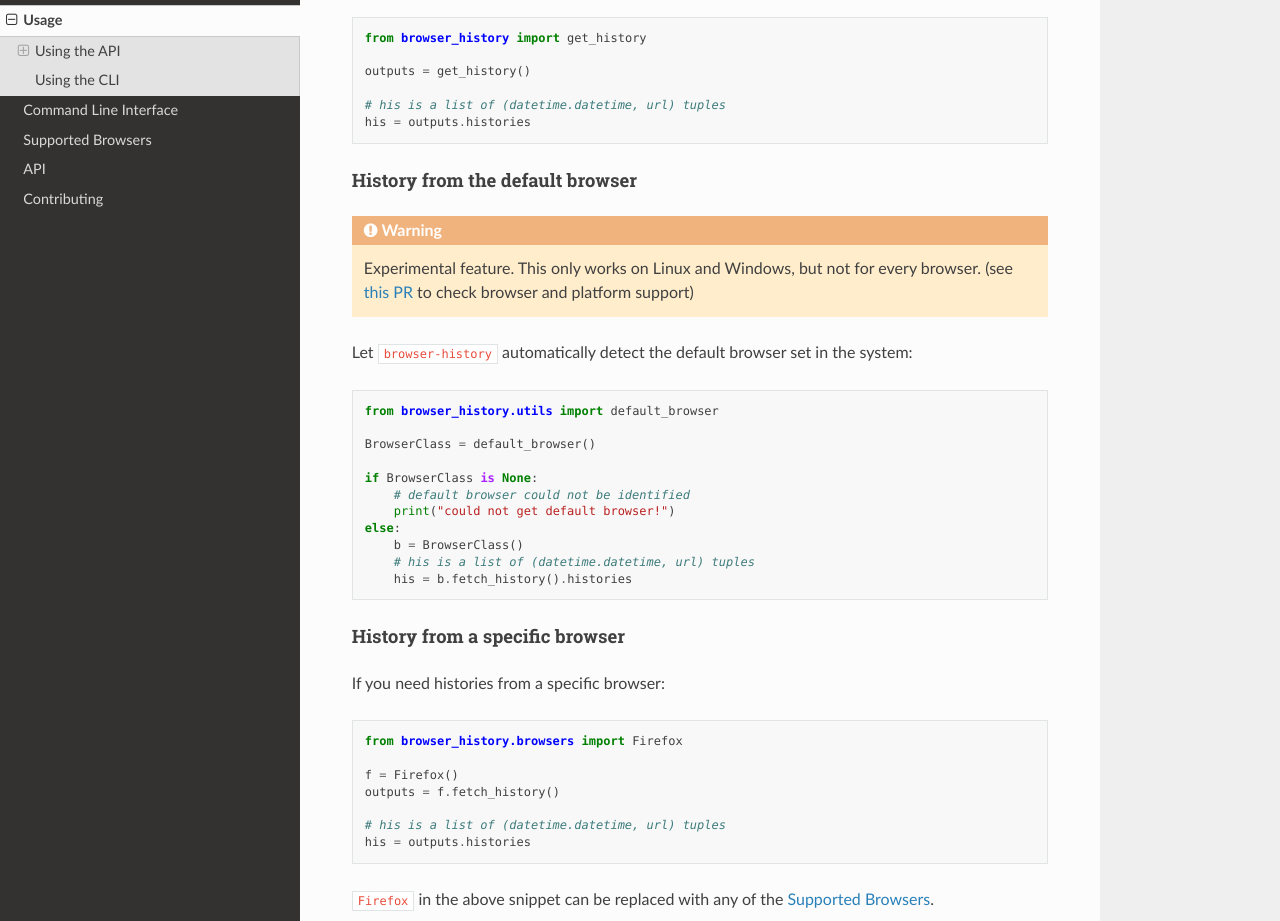
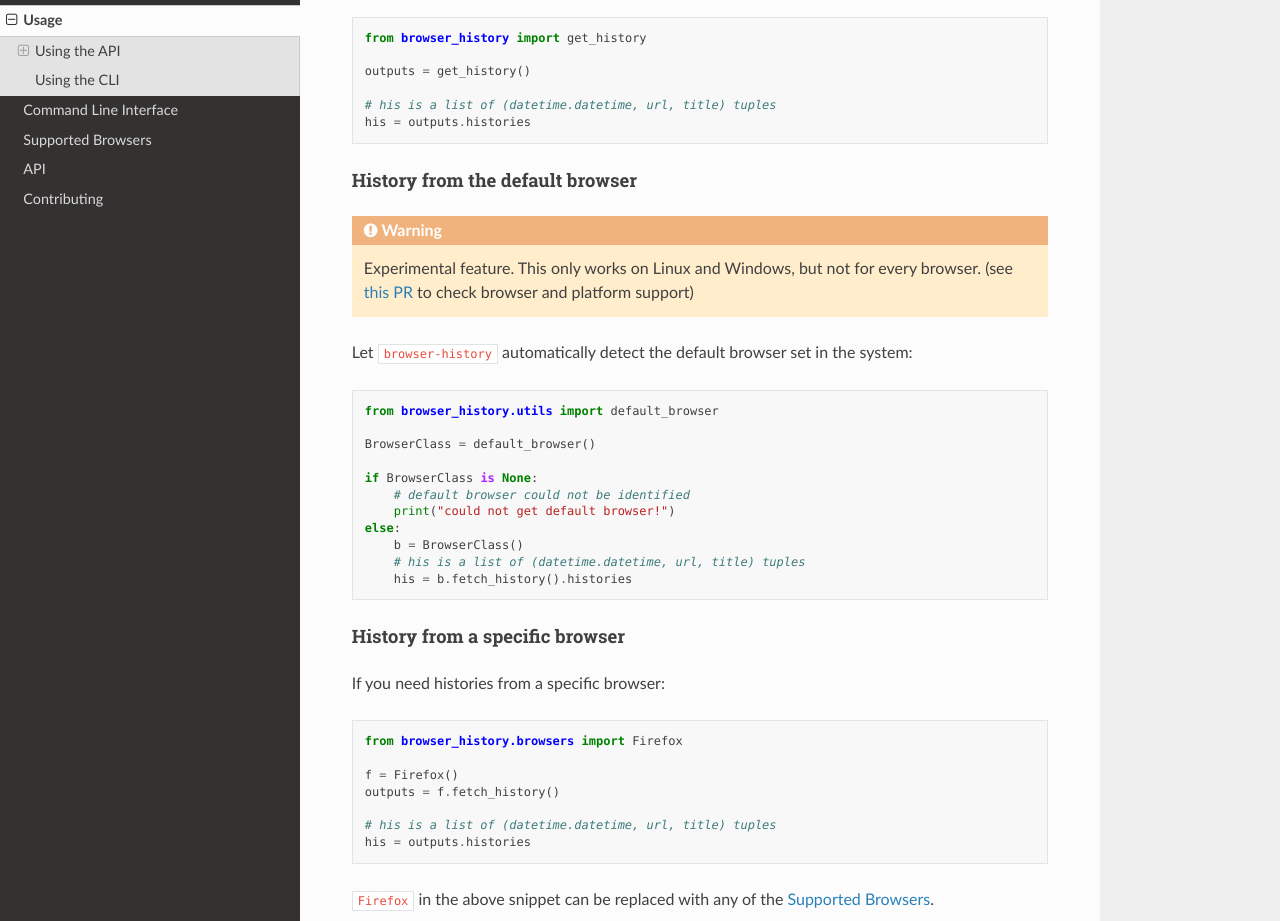
Before and after one commit to browser-history/browser-history, a Sphinx documentation site: the page built from docs/usage.rst, in a window 1280 px wide and 1400 px high, scrolled down 402 px. Shown: the part 162-1083 px from the top of the window. Built offline with Sphinx 7.4.7 and the Read the Docs theme 2.0.0, drawn with Linux system fonts in a browser that asks for light colours.

Commit message:
[DOC] update docs and types to include title in history

```diff
--- a/docs/quickstart.rst
+++ b/docs/quickstart.rst
@@ -28,7 +28,7 @@ To get history from all installed browsers:
 
     outputs = get_history()
 
-    # his is a list of (datetime.datetime, url) tuples
+    # his is a list of (datetime.datetime, url, title) tuples
     his = outputs.histories
 
 If you want history from a specific browser:
@@ -39,7 +39,7 @@ If you want history from a specific browser:
     f = Firefox()
     outputs = f.fetch_history()
 
-    # his is a list of (datetime.datetime, url) tuples
+    # his is a list of (datetime.datetime, url, title) tuples
     his = outputs.histories
 
 - ``Firefox`` in the above snippet can be replaced with any of the :ref:`supported_browsers`.
--- a/docs/usage.rst
+++ b/docs/usage.rst
@@ -31,7 +31,7 @@ To get consolidated history from all browsers:
 
     outputs = get_history()
 
-    # his is a list of (datetime.datetime, url) tuples
+    # his is a list of (datetime.datetime, url, title) tuples
     his = outputs.histories
 
 History from the default browser
@@ -52,7 +52,7 @@ Let ``browser-history`` automatically detect the default browser set in the syst
         print("could not get default browser!")
     else:
         b = BrowserClass()
-        # his is a list of (datetime.datetime, url) tuples
+        # his is a list of (datetime.datetime, url, title) tuples
         his = b.fetch_history().histories
 
 History from a specific browser
@@ -66,7 +66,7 @@ If you need histories from a specific browser:
     f = Firefox()
     outputs = f.fetch_history()
 
-    # his is a list of (datetime.datetime, url) tuples
+    # his is a list of (datetime.datetime, url, title) tuples
     his = outputs.histories
 
 ``Firefox`` in the above snippet can be replaced with any of the :ref:`supported_browsers`.
```
Also changed, not shown: 1 other file.
